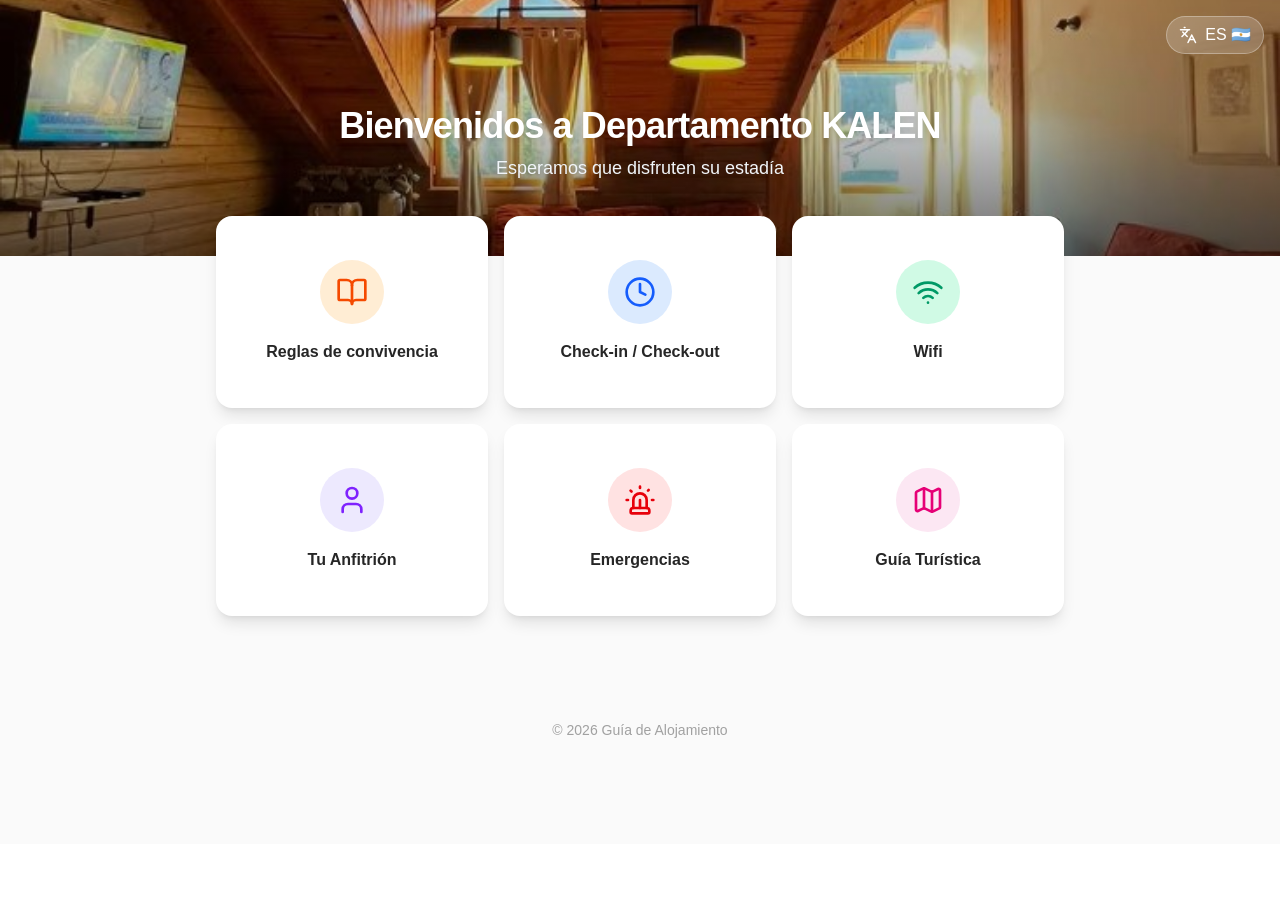
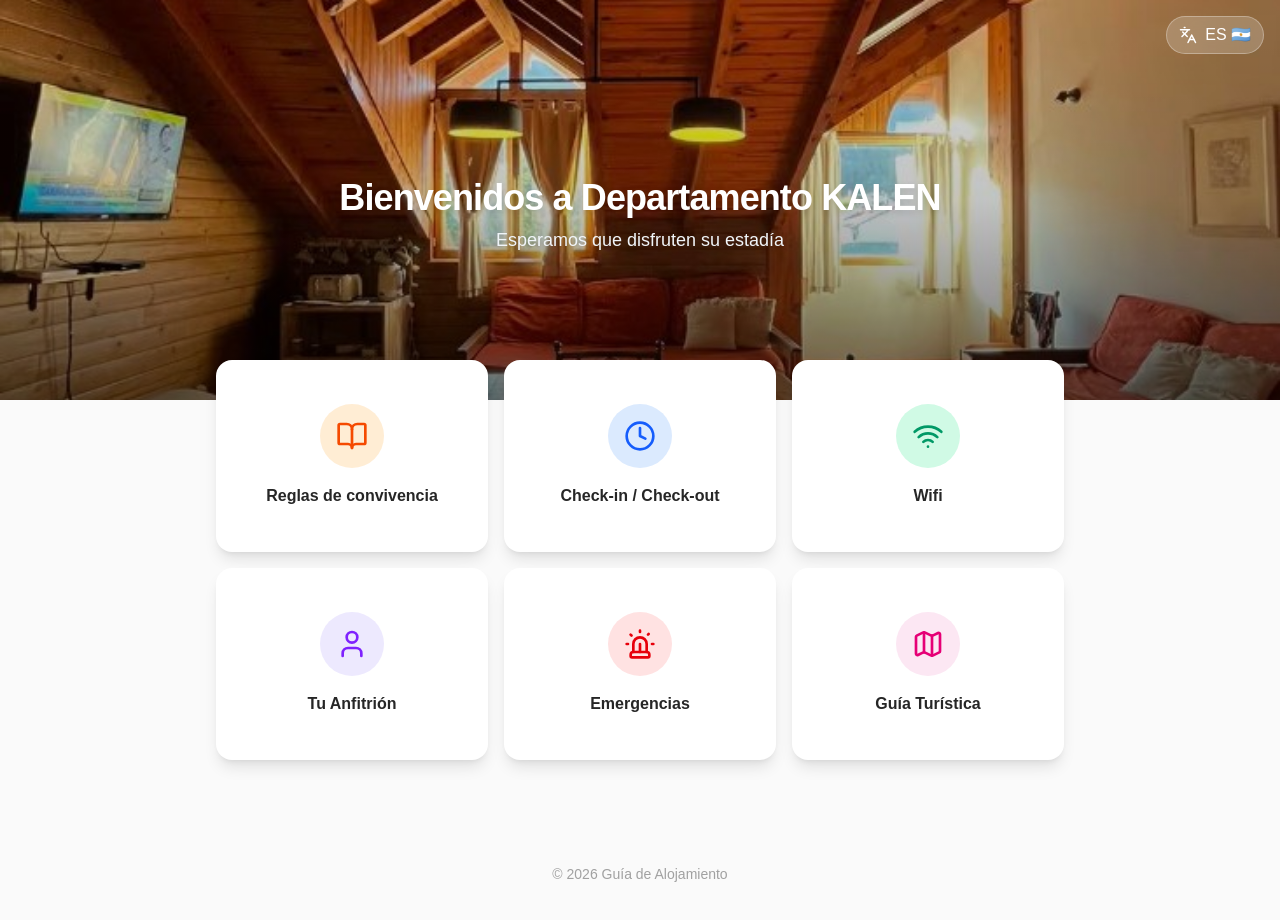
Before and after one commit to kalensmanqn-cloud/guia-departamento-legit, a Next.js app: page / in a window 1280 px wide. Shown: the top 920 px of the page. Before the commit the page ends 844 px from the top, so only its background shows below. Built offline with nearby package versions, Linux system fonts and the light colour scheme.

Commit message:
Fixes
Cambio de dirección en los contactos de emergencia y otro intento de mejorar la foto

```diff
--- a/src/app/page.tsx
+++ b/src/app/page.tsx
@@ -85,7 +85,7 @@ const translations = {
     emergency: {
       title: "Números de Emergencia",
       addressTitle: "Dirección del departamento",
-      address: "Av. Libertador 1234, Piso 5, Depto B.\nBuenos Aires, Argentina."
+      address: "Tte. Gral. Roca 938, piso 3, departamento 302\nEdificio Pequeña Comarca (entre calles Elordi y Belgrano)\nSan Martín de los Andes, Neuquén"
     },
     guide: {
       title: "Guía Turística"
@@ -152,7 +152,7 @@ const translations = {
     emergency: {
       title: "Emergency Numbers",
       addressTitle: "Apartment Address",
-      address: "Av. Libertador 1234, Floor 5, Apt B.\nBuenos Aires, Argentina."
+      address: "Tte. Gral. Roca 938, Floor 3, Apt 302\nEdificio Pequeña Comarca (between Elordi and Belgrano)\nSan Martín de los Andes, Neuquén"
     },
     guide: {
       title: "Tourist Guide"
@@ -417,7 +417,7 @@ export default function Home() {
   return (
     <main className="min-h-screen bg-neutral-50 text-neutral-900 pb-20">
       {/* Hero Section */}
-      <div className="relative h-64 bg-slate-900 overflow-hidden">
+      <div className="relative h-[50vh] min-h-[400px] bg-slate-900 overflow-hidden">
         {/* Background Image */}
         <div
             className="absolute inset-0 bg-cover bg-center"
```
